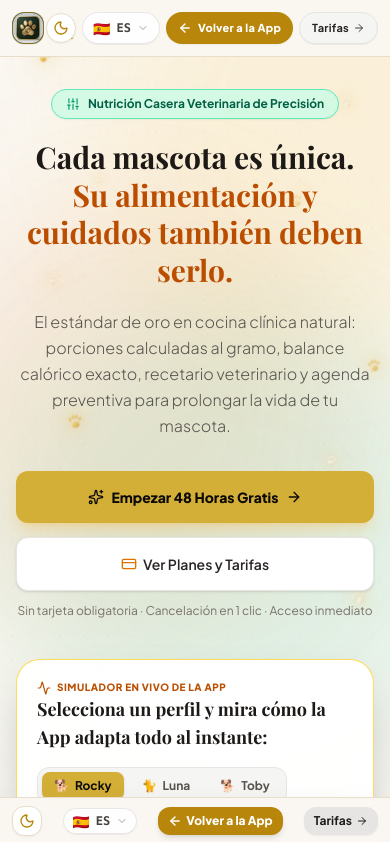
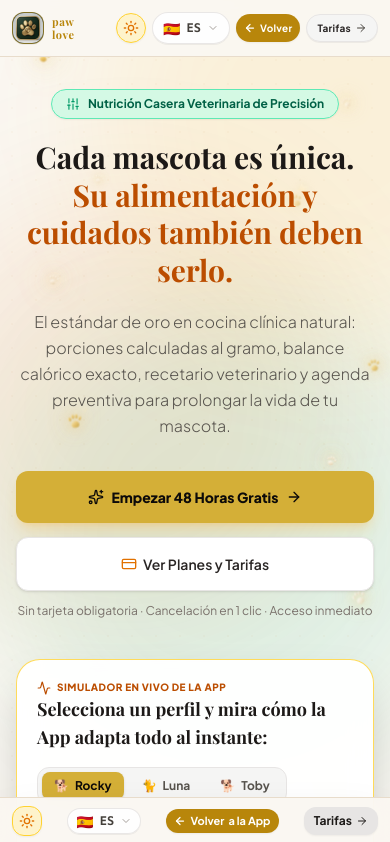
Before and after one commit to victoriafaci-oss/app-de-recetas-caseras-para-mascotas, a React (Vite) app: page / in a window 390 px wide. Shown: the top 842 px of the page. Built offline with nearby package versions, Linux system fonts and the light colour scheme; a web font is replaced by a local one.

Commit message:
feat(ui): refine theme toggle styling and accessibility
Standardized the theme toggle button design across components with enhanced visual feedback and improved accessibility labels. Updated avatar and tag styling in the pet profile for better contrast in light mode.

```diff
--- a/index.html
+++ b/index.html
@@ -1,5 +1,5 @@
 <!doctype html>
-<html lang="es">
+<html lang="es" class="light" data-theme="light">
   <head>
     <meta charset="UTF-8" />
     <meta name="viewport" content="width=device-width, initial-scale=1.0" />
--- a/src/components/LandingPage.tsx
+++ b/src/components/LandingPage.tsx
@@ -253,21 +253,25 @@ export const LandingPage: React.FC<LandingPageProps> = ({ onGoToPricing, onGoToA
               onClick={toggleTheme}
               id="landing-btn-theme-toggle"
               aria-label={
-                theme === 'dark'
-                  ? (language === 'es' ? 'Cambiar a Modo Claro' : 'Switch to Light Mode')
-                  : (language === 'es' ? 'Cambiar a Modo Oscuro' : 'Switch to Dark Mode')
+                theme === 'light'
+                  ? (language === 'es' ? 'Modo Claro activo • Clic para cambiar a Modo Oscuro' : 'Light Mode active • Click for Dark Mode')
+                  : (language === 'es' ? 'Modo Oscuro activo • Clic para cambiar a Modo Claro' : 'Dark Mode active • Click for Light Mode')
               }
               title={
-                theme === 'dark'
-                  ? (language === 'es' ? 'Modo Oscuro activo • Clic para Modo Claro' : 'Dark Mode active • Click for Light Mode')
-                  : (language === 'es' ? 'Modo Claro activo • Clic para Modo Oscuro' : 'Light Mode active • Click for Dark Mode')
+                theme === 'light'
+                  ? (language === 'es' ? '☀️ Modo Claro activo • Clic para activar Modo Oscuro' : '☀️ Light Mode active • Click for Dark Mode')
+                  : (language === 'es' ? '🌙 Modo Oscuro activo • Clic para activar Modo Claro' : '🌙 Dark Mode active • Click for Light Mode')
               }
-              className="p-1.5 sm:p-2 rounded-full bg-white dark:bg-[#121B16] border border-[#E8DCCB] dark:border-[#D4AF37]/30 text-stone-700 dark:text-[#F3E5AB] hover:border-[#D4AF37] hover:scale-105 active:scale-95 transition-all shadow-xs shrink-0 cursor-pointer flex items-center justify-center group"
+              className={`p-1.5 sm:p-2 rounded-full border transition-all shadow-xs shrink-0 cursor-pointer flex items-center justify-center group ${
+                theme === 'light'
+                  ? 'bg-amber-100/90 text-amber-900 border-amber-300 hover:border-amber-400 hover:scale-105 active:scale-95'
+                  : 'bg-[#121B16] text-[#F3E5AB] border-[#D4AF37]/30 hover:border-[#D4AF37] hover:scale-105 active:scale-95'
+              }`}
             >
-              {theme === 'dark' ? (
-                <Sun className="w-4 h-4 text-amber-300 group-hover:rotate-45 transition-transform duration-300" />
+              {theme === 'light' ? (
+                <Sun className="w-4 h-4 text-amber-600 group-hover:rotate-45 transition-transform duration-300" />
               ) : (
-                <Moon className="w-4 h-4 text-[#B8860B] group-hover:-rotate-12 transition-transform duration-300" />
+                <Moon className="w-4 h-4 text-[#D4AF37] group-hover:-rotate-12 transition-transform duration-300" />
               )}
             </button>
 
@@ -284,11 +288,12 @@ export const LandingPage: React.FC<LandingPageProps> = ({ onGoToPricing, onGoToA
                 }
               }}
               id="btn-header-return-app"
-              className="h-8 sm:h-9 px-3 sm:px-4 rounded-full bg-[#B8860B] hover:bg-[#996515] dark:bg-[#D4AF37] dark:hover:bg-[#C49F2E] text-white dark:text-stone-950 font-black text-[11px] sm:text-xs tracking-wide shadow-xs hover:scale-105 active:scale-95 transition-all flex items-center justify-center gap-1.5 cursor-pointer shrink-0"
+              className="h-7 sm:h-9 px-2 sm:px-4 rounded-full bg-[#B8860B] hover:bg-[#996515] dark:bg-[#D4AF37] dark:hover:bg-[#C49F2E] text-white dark:text-stone-950 font-bold sm:font-black text-[10px] sm:text-xs tracking-wide shadow-xs hover:scale-105 active:scale-95 transition-all flex items-center justify-center gap-1 sm:gap-1.5 cursor-pointer shrink-0"
               title={language === 'es' ? 'Volver a mi panel de la App' : 'Return to App Dashboard'}
             >
-              <ArrowLeft className="w-3.5 h-3.5 stroke-[2.5]" />
-              <span>{language === 'es' ? 'Volver a la App' : 'Back to App'}</span>
+              <ArrowLeft className="w-3 h-3 sm:w-3.5 sm:h-3.5 stroke-[2.5]" />
+              <span>{language === 'es' ? 'Volver' : 'Back'}</span>
+              <span className="hidden min-[420px]:inline">{language === 'es' ? ' a la App' : ' to App'}</span>
             </button>
 
             {/* Botón Tarifas */}
@@ -302,7 +307,7 @@ export const LandingPage: React.FC<LandingPageProps> = ({ onGoToPricing, onGoToA
                 }
               }}
               id="btn-header-tarifas-small"
-              className="h-8 sm:h-9 px-3 sm:px-4 rounded-full bg-stone-100 hover:bg-stone-200 dark:bg-stone-800 dark:hover:bg-stone-700 text-stone-800 dark:text-[#F3E5AB] font-bold text-[11px] sm:text-xs tracking-wide shadow-2xs hover:scale-105 active:scale-95 transition-all flex items-center justify-center gap-1 sm:gap-1.5 cursor-pointer shrink-0 border border-stone-200 dark:border-stone-700"
+              className="h-7 sm:h-9 px-2.5 sm:px-4 rounded-full bg-stone-100 hover:bg-stone-200 dark:bg-stone-800 dark:hover:bg-stone-700 text-stone-800 dark:text-[#F3E5AB] font-bold text-[10px] sm:text-xs tracking-wide shadow-2xs hover:scale-105 active:scale-95 transition-all flex items-center justify-center gap-1 sm:gap-1.5 cursor-pointer shrink-0 border border-stone-200 dark:border-stone-700"
             >
               <span>{lt.pricing}</span>
               <ArrowRight className="w-3 h-3 sm:w-3.5 sm:h-3.5 text-stone-700 dark:text-[#F3E5AB]" />
@@ -1358,21 +1363,25 @@ export const LandingPage: React.FC<LandingPageProps> = ({ onGoToPricing, onGoToA
           onClick={toggleTheme}
           id="landing-mobile-btn-theme-toggle"
           aria-label={
-            theme === 'dark'
-              ? (language === 'es' ? 'Cambiar a Modo Claro' : 'Switch to Light Mode')
-              : (language === 'es' ? 'Cambiar a Modo Oscuro' : 'Switch to Dark Mode')
+            theme === 'light'
+              ? (language === 'es' ? 'Modo Claro activo • Clic para cambiar a Modo Oscuro' : 'Light Mode active • Click for Dark Mode')
+              : (language === 'es' ? 'Modo Oscuro activo • Clic para cambiar a Modo Claro' : 'Dark Mode active • Click for Light Mode')
           }
           title={
-            theme === 'dark'
-              ? (language === 'es' ? 'Modo Oscuro activo • Clic para Modo Claro' : 'Dark Mode active • Click for Light Mode')
-              : (language === 'es' ? 'Modo Claro activo • Clic para Modo Oscuro' : 'Light Mode active • Click for Dark Mode')
+            theme === 'light'
+              ? (language === 'es' ? '☀️ Modo Claro activo • Clic para activar Modo Oscuro' : '☀️ Light Mode active • Click for Dark Mode')
+              : (language === 'es' ? '🌙 Modo Oscuro activo • Clic para activar Modo Claro' : '🌙 Dark Mode active • Click for Light Mode')
           }
-          className="p-1.5 rounded-xl bg-white dark:bg-[#112019] border border-[#E8DCCB] dark:border-[#D4AF37]/40 text-stone-700 dark:text-[#F3E5AB] hover:border-[#D4AF37] active:scale-95 transition-all shadow-xs shrink-0 cursor-pointer flex items-center justify-center"
+          className={`p-1.5 rounded-xl border transition-all shadow-xs shrink-0 cursor-pointer flex items-center justify-center ${
+            theme === 'light'
+              ? 'bg-amber-100/90 text-amber-900 border-amber-300 hover:border-amber-400 active:scale-95'
+              : 'bg-[#112019] text-[#F3E5AB] border-[#D4AF37]/40 hover:border-[#D4AF37] active:scale-95'
+          }`}
         >
-          {theme === 'dark' ? (
-            <Sun className="w-4 h-4 text-amber-300" />
+          {theme === 'light' ? (
+            <Sun className="w-4 h-4 text-amber-600" />
           ) : (
-            <Moon className="w-4 h-4 text-[#B8860B]" />
+            <Moon className="w-4 h-4 text-[#D4AF37]" />
           )}
         </button>
 
@@ -1389,11 +1398,12 @@ export const LandingPage: React.FC<LandingPageProps> = ({ onGoToPricing, onGoToA
             }
           }}
           id="landing-btn-mobile-return-app"
-          className="px-2.5 py-1.5 rounded-xl bg-[#B8860B] dark:bg-[#D4AF37] text-white dark:text-stone-950 text-xs font-black shadow-md flex items-center justify-center gap-1 cursor-pointer shrink-0"
+          className="px-2 py-1 rounded-xl bg-[#B8860B] dark:bg-[#D4AF37] text-white dark:text-stone-950 text-[11px] font-bold shadow-xs flex items-center justify-center gap-1 cursor-pointer shrink-0"
           title={language === 'es' ? 'Volver a la App' : 'Back to App'}
         >
-          <ArrowLeft className="w-3.5 h-3.5 stroke-[2.5]" />
-          <span>{language === 'es' ? 'Volver a la App' : 'Back to App'}</span>
+          <ArrowLeft className="w-3 h-3 stroke-[2.5]" />
+          <span>{language === 'es' ? 'Volver' : 'Back'}</span>
+          <span className="hidden min-[380px]:inline">{language === 'es' ? ' a la App' : ' to App'}</span>
         </button>
 
         {/* Botón Tarifas / Prueba 48h */}
--- a/src/components/PetProfileScreen.tsx
+++ b/src/components/PetProfileScreen.tsx
@@ -254,12 +254,12 @@ export const PetProfileScreen: React.FC = () => {
                   className="w-full h-full object-cover rounded-[20px]"
                 />
               ) : (
-                <div className="w-full h-full bg-stone-900 rounded-[20px] flex items-center justify-center text-4xl">
+                <div className="w-full h-full bg-stone-100 dark:bg-stone-900 rounded-[20px] flex items-center justify-center text-4xl">
                   {selectedPet.avatarIcon || (selectedPet.species === 'dog' ? '🐕' : '🐈')}
                 </div>
               )}
             </div>
-            <span className="absolute -bottom-2 -right-2 px-2.5 py-1 rounded-full text-xs font-bold bg-stone-900 text-[#D4AF37] border border-[#D4AF37]/40 shadow-md">
+            <span className="absolute -bottom-2 -right-2 px-2.5 py-1 rounded-full text-xs font-bold bg-white dark:bg-stone-900 text-stone-900 dark:text-[#D4AF37] border border-stone-200 dark:border-[#D4AF37]/40 shadow-md">
               {selectedPet.avatarIcon} {selectedPet.species === 'dog' ? 'Canino' : 'Felino'}
             </span>
           </div>
```
Also changed, not shown: src/components/Header.tsx (+42 -34 lines), src/components/WelcomePaymentGateway.tsx (+20 -8 lines).
